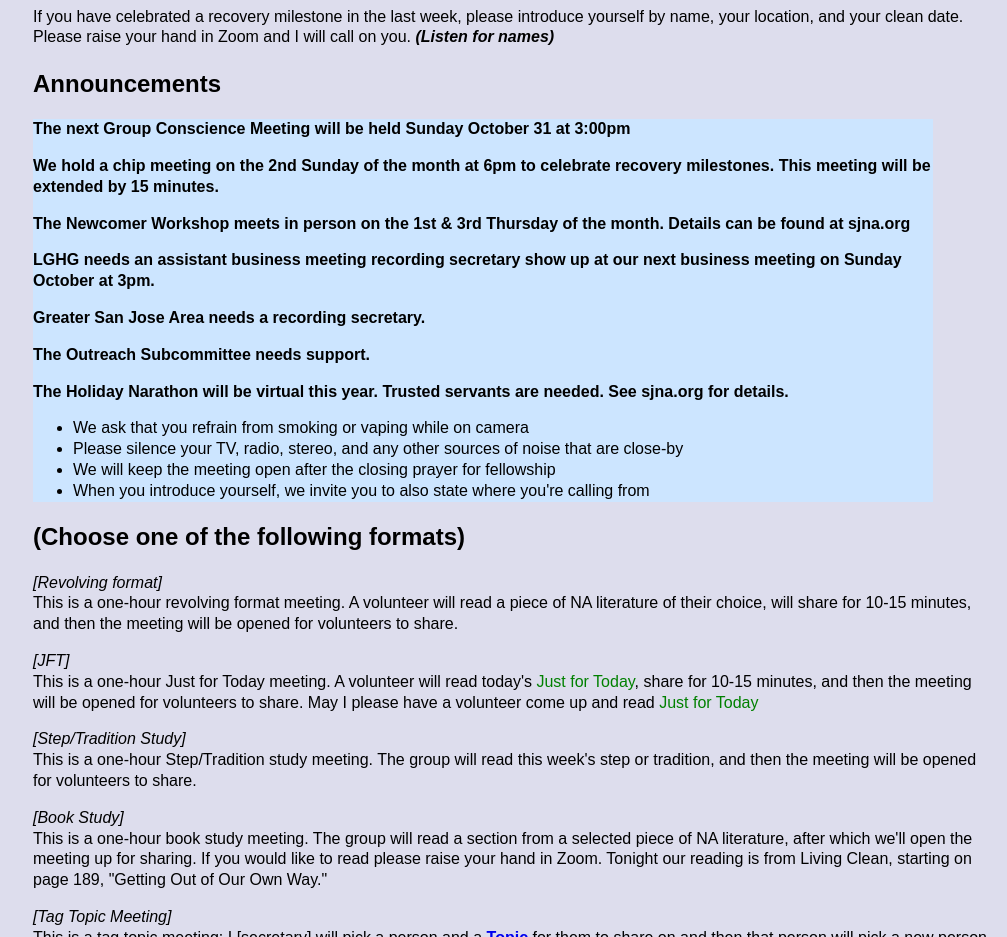
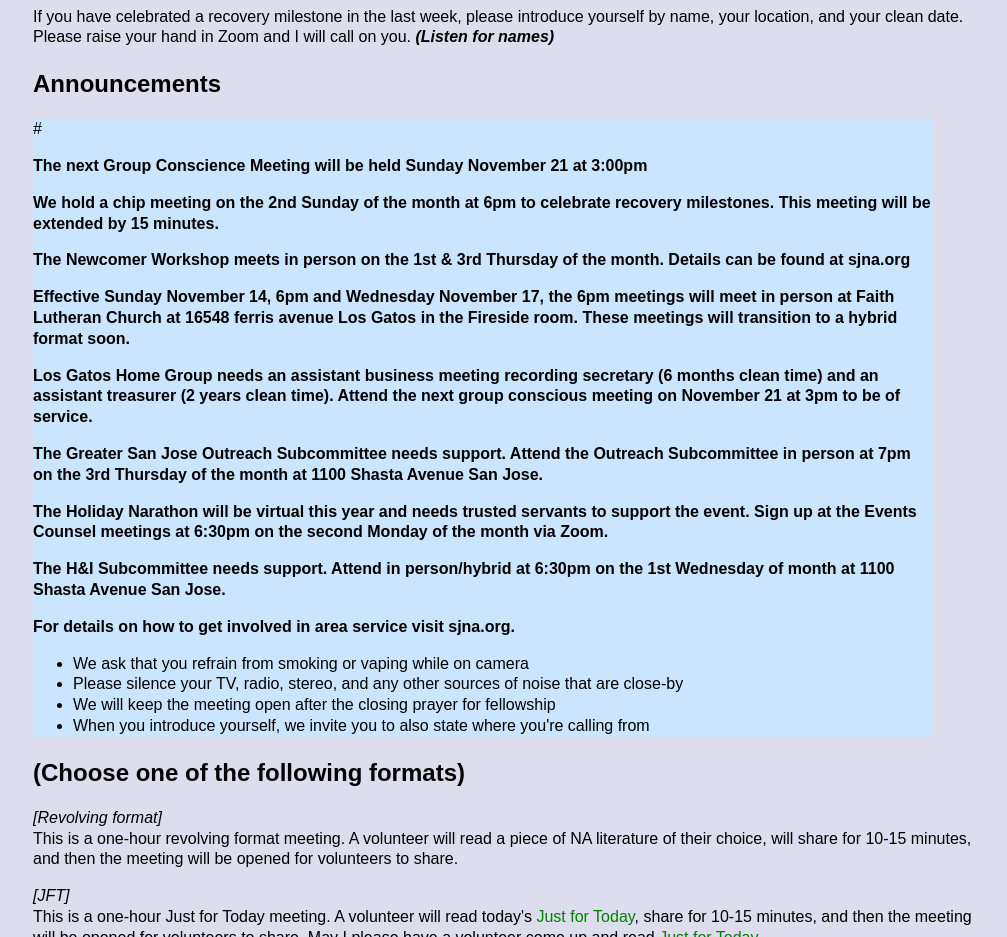
Before and after one commit to nip-webservant/nip-webservant.github.io, a plain HTML site: page resources/script.html in a window 1280 px wide. Shown: the part 1640-2577 px from the top of the page, without its empty margins (127-1134 px from the left). Drawn offline with Linux system fonts and the light colour scheme.

Commit message:
announcements

```diff
--- a/resources/script.html
+++ b/resources/script.html
@@ -128,17 +128,33 @@ and your clean date. Please raise your hand in Zoom and I will call on you. <b><
 <h2>Announcements</h2>
 
 <div id="announce">
-
-<p><b>The next Group Conscience Meeting will be held Sunday October 31 at 3:00pm</b></p>
+#
+<p><b>The next Group Conscience Meeting will be held Sunday November 21 at 3:00pm</b></p>
 <p><b>We hold a chip meeting on the 2nd Sunday of the month at 6pm to celebrate recovery milestones. This meeting will be extended by 15 minutes.</b></p>
 <p><b>The Newcomer Workshop meets in person on the 1st & 3rd Thursday of the month. Details can be found at sjna.org</b></p>
-<p><b>LGHG needs an assistant business meeting recording secretary show up at our next business meeting on Sunday October at 3pm.</b></p>
 
-<p><b>Greater San Jose Area needs a recording secretary.</b></p>
+<p><b>Effective Sunday November 14, 6pm and Wednesday November 17, the 6pm
+meetings will meet in person at Faith Lutheran Church at 16548 ferris
+avenue Los Gatos in the Fireside room. These meetings will transition
+to a hybrid format soon.</b></p>
 
-<p><b>The Outreach Subcommittee needs support.</b></p>
 
-<p><b>The Holiday Narathon will be virtual this year. Trusted servants are needed. See sjna.org for details.</b></p>
+<p><b>Los Gatos Home Group needs an assistant business meeting recording secretary (6 months clean time) and an assistant treasurer (2 years clean time). Attend the next group conscious meeting on November 21 at 3pm to be of service.</b></p>
+
+<p><b>The Greater San Jose Outreach Subcommittee needs support. Attend the
+Outreach Subcommittee in person at 7pm on the 3rd Thursday of the
+month at 1100 Shasta Avenue San Jose.</b></p>
+
+
+<p><b>The Holiday Narathon will be virtual this year and needs trusted
+servants to support the event.  Sign up at the Events Counsel meetings
+at 6:30pm on the second Monday of the month via Zoom.</b></p>
+
+<p><b>The H&I Subcommittee needs support. Attend in person/hybrid at 6:30pm
+on the 1st Wednesday of month at 1100 Shasta Avenue San Jose.</b></p>
+
+<p><b>For details on how to get involved in area service visit sjna.org.</b></p>
+
 
 <p>
 <ul>
```
